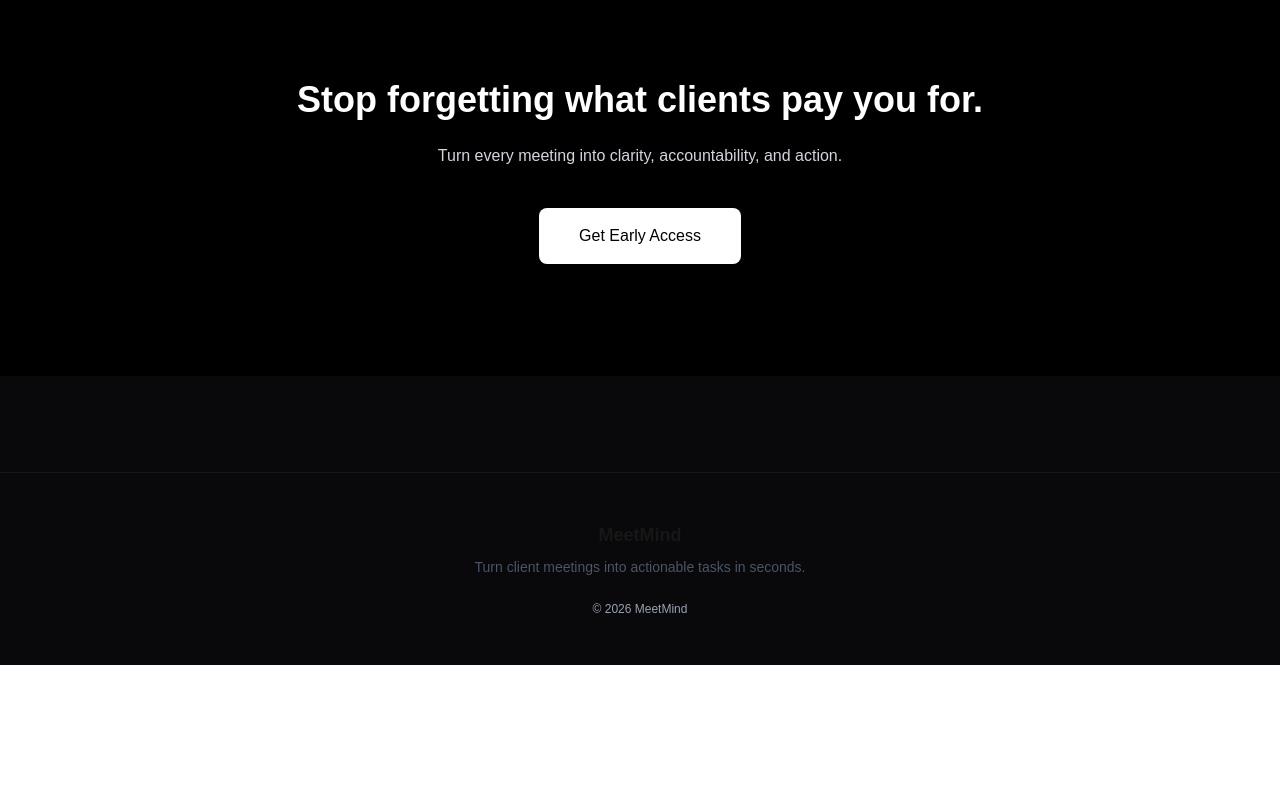
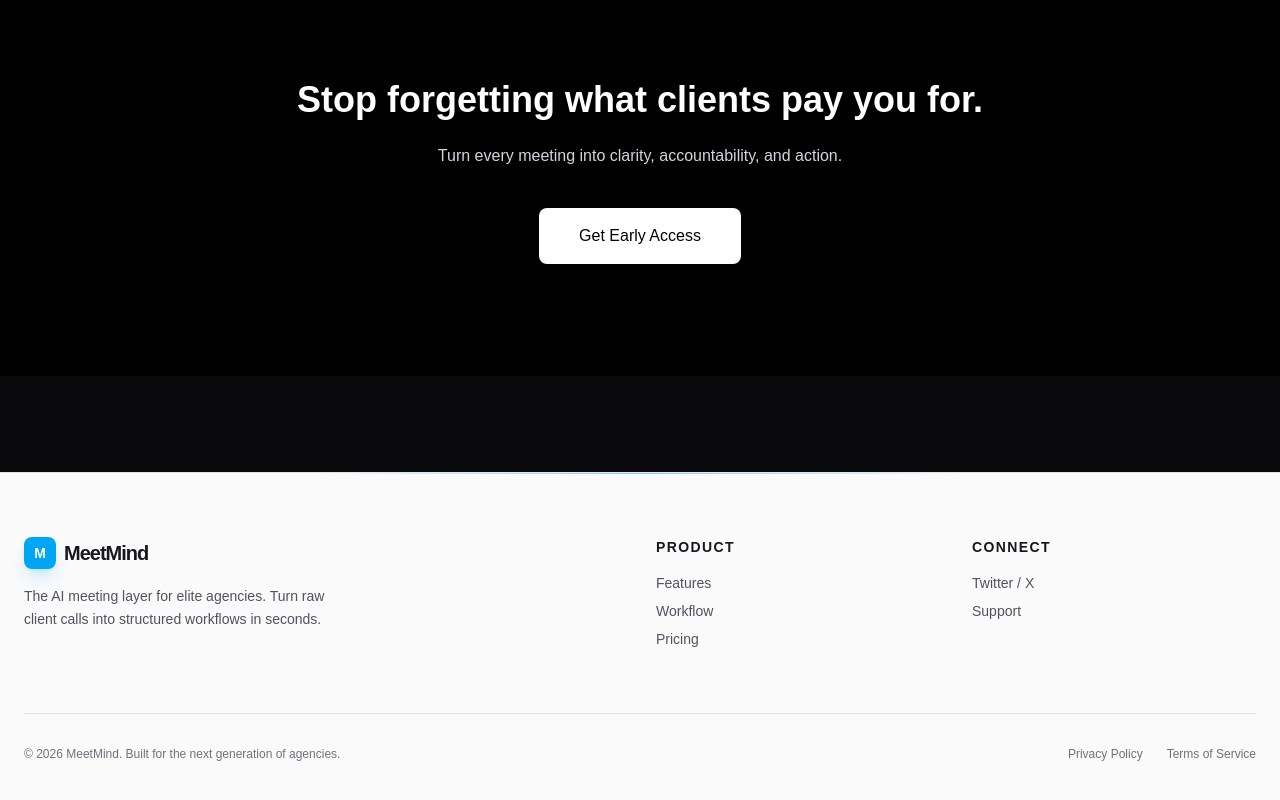
Before and after one commit to iamxenon404/meet-mind, a Next.js app in the folder landingpage/meetmind-landing/: page / in a window 1280 px wide. Shown: the part 2649-3449 px from the top of the page. Before the commit the page ends 3314 px from the top, so only its background shows below. Built offline with nearby package versions, Linux system fonts and the light colour scheme; no server answers.

Commit message:
update footer ui

```diff
--- a/landingpage/meetmind-landing/app/components/layout/Footer.tsx
+++ b/landingpage/meetmind-landing/app/components/layout/Footer.tsx
@@ -1,14 +1,62 @@
+"use client";
+
+import Link from "next/link";
+
 export default function Footer() {
   return (
-    <footer className="mt-24 border-t">
-      <div className="max-w-6xl mx-auto px-6 py-12 text-center">
-        <h2 className="text-lg font-semibold mb-2">MeetMind</h2>
-        <p className="text-sm text-gray-600 mb-6">
-          Turn client meetings into actionable tasks in seconds.
-        </p>
-        <p className="text-xs text-gray-400">
-          © {new Date().getFullYear()} MeetMind
-        </p>
+    <footer className="relative mt-24 border-t border-zinc-200 dark:border-white/5 bg-zinc-50 dark:bg-zinc-950 transition-colors">
+      {/* Subtle Glow Effect */}
+      <div className="absolute top-0 left-1/2 -translate-x-1/2 w-1/2 h-px bg-gradient-to-r from-transparent via-sky-500/50 to-transparent" />
+
+      <div className="max-w-7xl mx-auto px-6 py-16">
+        <div className="grid grid-cols-1 md:grid-cols-4 gap-12 md:gap-8">
+
+          {/* Brand Section */}
+          <div className="col-span-1 md:col-span-2 space-y-4">
+            <Link href="/" className="flex items-center gap-2 group">
+              <div className="w-8 h-8 bg-sky-500 rounded-lg flex items-center justify-center shadow-lg shadow-sky-500/20">
+                <span className="text-white font-black text-sm">M</span>
+              </div>
+              <span className="text-xl font-bold tracking-tighter text-zinc-900 dark:text-white">
+                MeetMind
+              </span>
+            </Link>
+            <p className="text-sm text-zinc-600 dark:text-zinc-400 max-w-xs leading-relaxed">
+              The AI meeting layer for elite agencies. Turn raw client calls into structured workflows in seconds.
+            </p>
+          </div>
+
+          {/* Quick Links */}
+          <div className="space-y-4">
+            <h3 className="text-sm font-bold uppercase tracking-widest text-zinc-900 dark:text-zinc-100">Product</h3>
+            <ul className="space-y-2 text-sm text-zinc-600 dark:text-zinc-500">
+              <li><Link href="#features" className="hover:text-sky-500 transition-colors">Features</Link></li>
+              <li><Link href="#workflow" className="hover:text-sky-500 transition-colors">Workflow</Link></li>
+              <li><Link href="#pricing" className="hover:text-sky-500 transition-colors">Pricing</Link></li>
+            </ul>
+          </div>
+
+          {/* Legal/Social */}
+          <div className="space-y-4">
+            <h3 className="text-sm font-bold uppercase tracking-widest text-zinc-900 dark:text-zinc-100">Connect</h3>
+            <ul className="space-y-2 text-sm text-zinc-600 dark:text-zinc-500">
+              <li><Link href="https://twitter.com" className="hover:text-sky-500 transition-colors">Twitter / X</Link></li>
+              <li><Link href="mailto:hello@meetmind.ai" className="hover:text-sky-500 transition-colors">Support</Link></li>
+            </ul>
+          </div>
+
+        </div>
+
+        {/* Bottom Bar */}
+        <div className="mt-16 pt-8 border-t border-zinc-200 dark:border-white/5 flex flex-col md:flex-row justify-between items-center gap-4">
+          <p className="text-xs text-zinc-500 dark:text-zinc-600 font-medium">
+            © {new Date().getFullYear()} MeetMind. Built for the next generation of agencies.
+          </p>
+          <div className="flex items-center gap-6">
+            <Link href="/privacy" className="text-xs text-zinc-500 hover:text-sky-500 transition-colors">Privacy Policy</Link>
+            <Link href="/terms" className="text-xs text-zinc-500 hover:text-sky-500 transition-colors">Terms of Service</Link>
+          </div>
+        </div>
       </div>
     </footer>
   );
```
